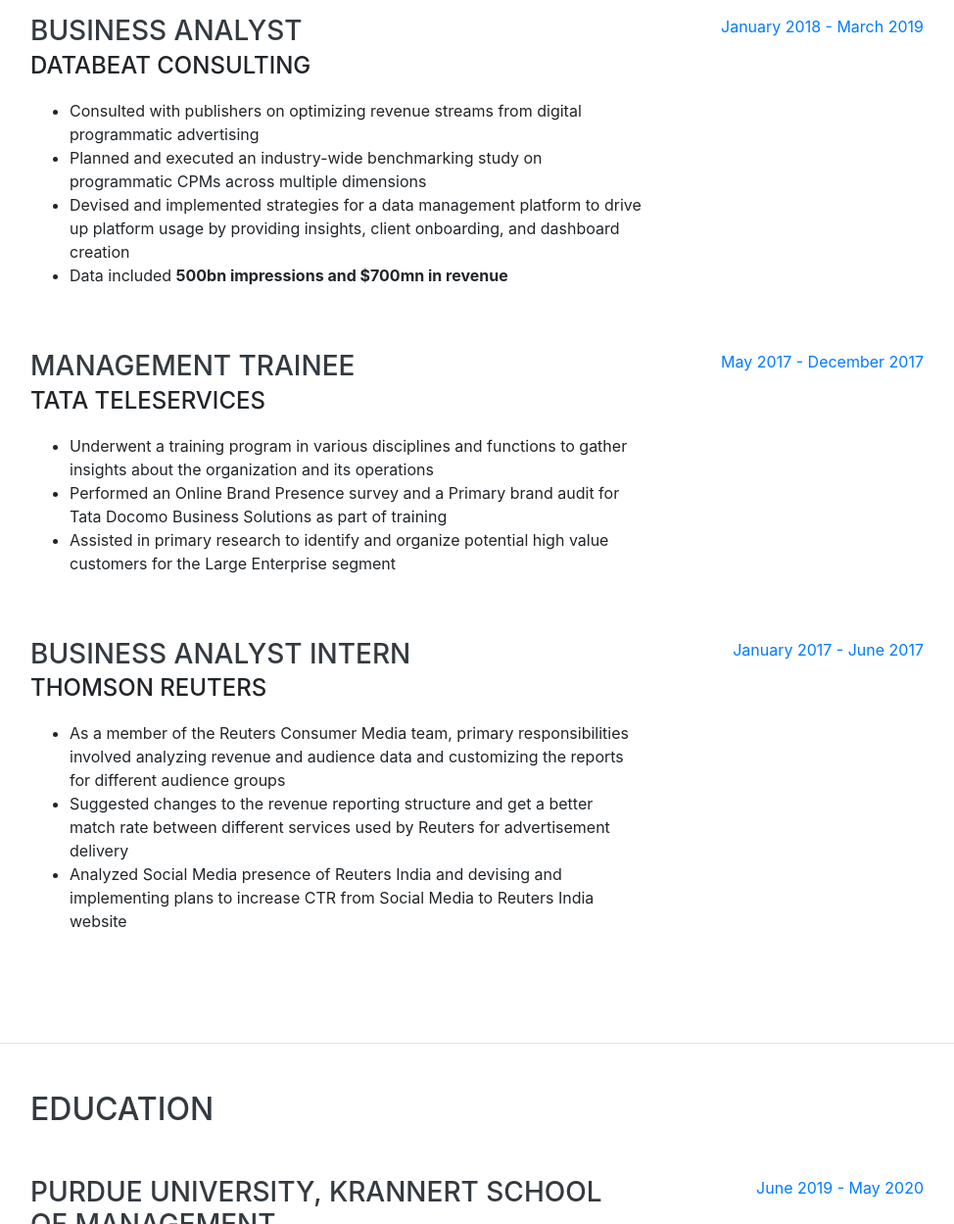
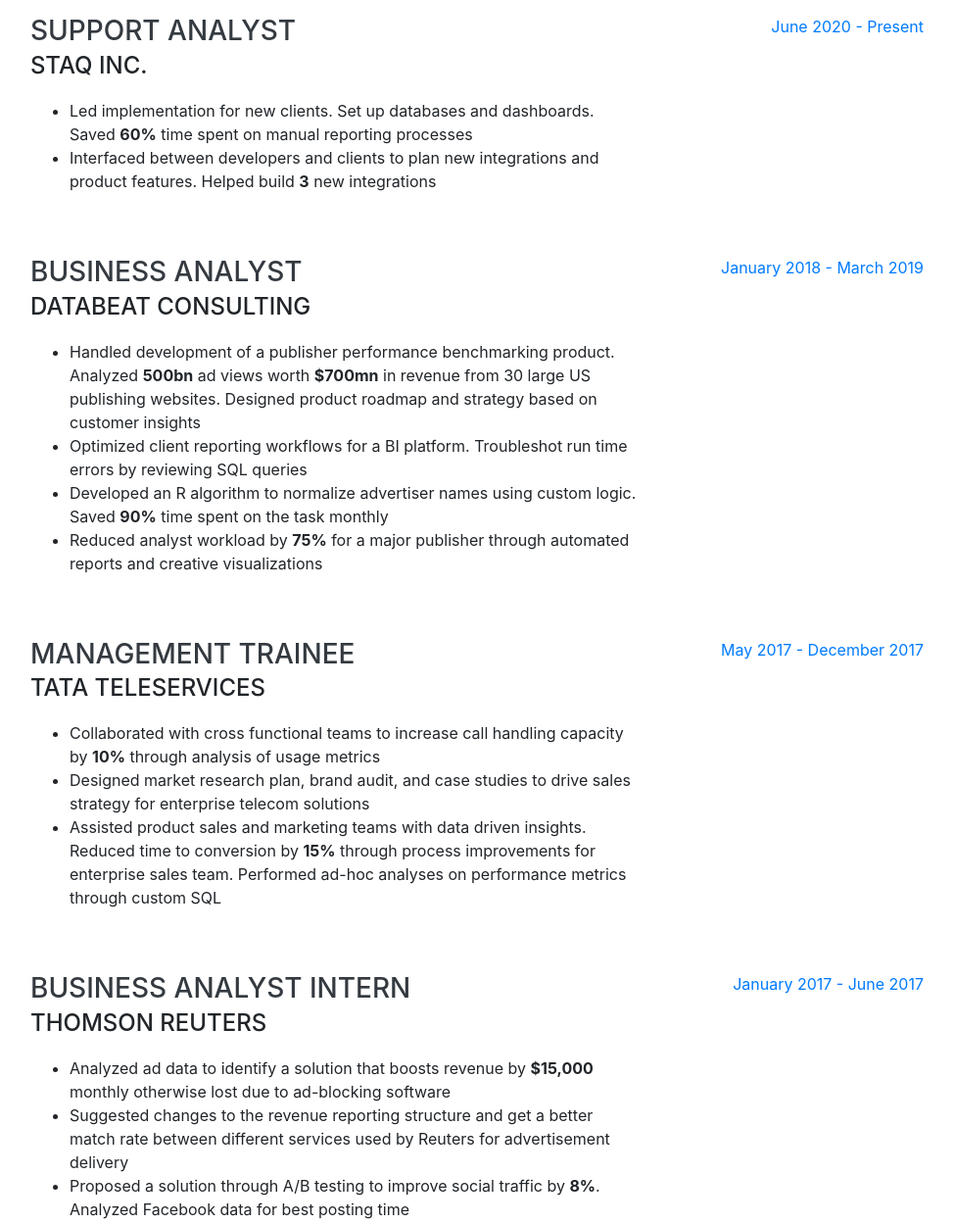
Before and after one commit to samirhusain26/samirhusain26.github.io, a website with bundled scripts: page index.html in a window 1280 px wide. Shown: the part 920-2169 px from the top of the page at 98% size, without its empty margins (289-1263 px from the left). Built offline with nearby package versions, Linux system fonts and the light colour scheme; a web font is replaced by a local one.

Commit message:
Update index.html

```diff
--- a/index.html
+++ b/index.html
@@ -77,10 +77,10 @@
         <h1 class="mb-0">Samir
           <span class="text-primary">Husain</span>
         </h1>
-        <div class="subheading mb-5">Unit 105, 400N River rd · West Lafayette,IN (47906) · +1-(765)-476-6073 ·
+        <div class="subheading mb-5">West Lafayette,IN (47906) · +1-(765)-476-6073 ·
           <a href="mailto:samir.husain26@gmail.com">samir.husain26@gmail.com</a>
         </div>
-        <p class="lead mb-5">I am a masters student at Purdue University studying Business Analytics. I am actively looking for full-time opportunities in analytics starting May 2020. I have 2 years of experience as a Business Analyst and an MBA from BITS Pilani, India. </p>
+        <p class="lead mb-5">I recently graduated with a masters in Business Analytics and Information Management from Purdue University. I have 3 years of experience as a Business Analyst and an MBA from BITS Pilani, India. </p>
 		<p class="lead mb-5">Interested in advertising, marketing analytics and data science. Open to Business analyst, Data scientist and Data analyst roles.</p>
         <div class="social-icons">
           <a href="https://www.linkedin.com/in/samirhusain26/">
@@ -101,16 +101,29 @@
     <section class="resume-section p-3 p-lg-5 d-flex justify-content-center" id="experience">
       <div class="w-100">
         <h2 class="mb-5">Experience</h2>
+		<div class="resume-item d-flex flex-column flex-md-row justify-content-between mb-5">
+          <div class="resume-content">
+            <h3 class="mb-0">Support Analyst</h3>
+            <div class="subheading mb-3">STAQ Inc.</div>
+            <p><ul>
+			<li>Led implementation for new clients. Set up databases and dashboards. Saved <b>60%</b> time spent on manual reporting processes</li>
+			<li>Interfaced between developers and clients to plan new integrations and product features. Helped build <b>3</b> new integrations </li>
+			</ul></p>
+          </div>
+          <div class="resume-date text-md-right">
+            <span class="text-primary">June 2020 - Present</span>
+          </div>
+        </div>
 
         <div class="resume-item d-flex flex-column flex-md-row justify-content-between mb-5">
           <div class="resume-content">
             <h3 class="mb-0">Business Analyst</h3>
             <div class="subheading mb-3">DataBeat Consulting</div>
-            <p>
-			<ul><li>Consulted with publishers on optimizing revenue streams from digital programmatic advertising</li>
-			<li>Planned and executed an industry-wide benchmarking study on programmatic CPMs across multiple dimensions</li>
-			<li>Devised and implemented strategies for a data management platform to drive up platform usage by providing insights, client onboarding, and dashboard creation</li>
-			<li>Data included <b>500bn impressions and $700mn in revenue</b></li></ul></p>
+            <p><ul>
+			<li>Handled development of a publisher performance benchmarking product. Analyzed <b>500bn</b> ad views worth <b>$700mn</b> in revenue from 30 large US publishing websites. Designed product roadmap and strategy based on customer insights</li>
+			<li>Optimized client reporting workflows for a BI platform. Troubleshot run time errors by reviewing SQL queries</li>
+			<li>Developed an R algorithm to normalize advertiser names using custom logic. Saved <b>90%</b> time spent on the task monthly</li>
+			<li>Reduced analyst workload by <b>75%</b> for a major publisher through automated reports and creative visualizations</li></ul></p>
           </div>
           <div class="resume-date text-md-right">
             <span class="text-primary">January 2018 - March 2019</span>
@@ -121,9 +134,11 @@
           <div class="resume-content">
             <h3 class="mb-0">Management Trainee</h3>
             <div class="subheading mb-3">Tata Teleservices</div>
-            <p><ul><li>Underwent a training program in various disciplines and functions to gather insights about the organization and its operations</li>
-			<li>Performed an Online Brand Presence survey and a Primary brand audit for Tata Docomo Business Solutions as part of training</li>
-			<li>Assisted in primary research to identify and organize potential high value customers for the Large Enterprise segment</ul></li></p>
+            <p><ul>
+			<li>Collaborated with cross functional teams to increase call handling capacity by <b>10%</b> through analysis of usage metrics</li>
+			<li>Designed market research plan, brand audit, and case studies to drive sales strategy for enterprise telecom solutions</li>
+			<li>Assisted product sales and marketing teams with data driven insights. Reduced time to conversion by <b>15%</b> through process improvements for enterprise sales team. Performed ad-hoc analyses on performance metrics through custom SQL</li>
+			</ul></p>
           </div>
           <div class="resume-date text-md-right">
             <span class="text-primary">May 2017 - December 2017</span>
@@ -134,9 +149,11 @@
           <div class="resume-content">
             <h3 class="mb-0">Business Analyst Intern</h3>
             <div class="subheading mb-3">Thomson Reuters</div>
-            <p><ul><li>As a member of the Reuters Consumer Media team, primary responsibilities involved analyzing revenue and audience data and customizing the reports for different audience groups</li>
+            <p><ul>
+			<li>Analyzed ad data to identify a solution that boosts revenue by <b>$15,000</b> monthly otherwise lost due to ad-blocking software</li>
 			<li>Suggested changes to the revenue reporting structure and get a better match rate between different services used by Reuters for advertisement delivery</li>
-			<li>Analyzed Social Media presence of Reuters India and devising and implementing plans to increase CTR from Social Media to Reuters India website</li></ul></p>
+			<li>Proposed a solution through A/B testing to improve social traffic by <b>8%</b>. Analyzed Facebook data for best posting time</li>
+			</ul></p>
           </div>
           <div class="resume-date text-md-right">
             <span class="text-primary">January 2017 - June 2017</span>
@@ -158,7 +175,7 @@
             <h3 class="mb-0">Purdue University, Krannert School of Management</h3>
             <div class="subheading mb-3">Master of Science</div>
             <div>Business Analytics and Information Management</div>
-            <p>GPA: 3.69 / 4 (Pursuing)</p>
+            <p>GPA: 3.7 / 4</p>
           </div>
           <div class="resume-date text-md-right">
             <span class="text-primary">June 2019 - May 2020</span>
@@ -253,7 +270,7 @@
       <div class="w-100">
         <h2 class="mb-5">Interests</h2>
         <p>Apart from being an analyst, I enjoy camping and hiking. Weekends are best spent exploring the countryside and stargazing. When forced indoors, I follow a number of comedy and sci-fi genre movies and television shows.</p>
-        <p class="mb-0">I am a recreational home cook, and I spend a large amount of my free time exploring the latest advancements in technology and advertising.</p>
+        <p class="mb-0">I am a recreational home cook, and I spend my free time cooking or exploring the outdoors.</p>
       </div>
     </section>
 
```
